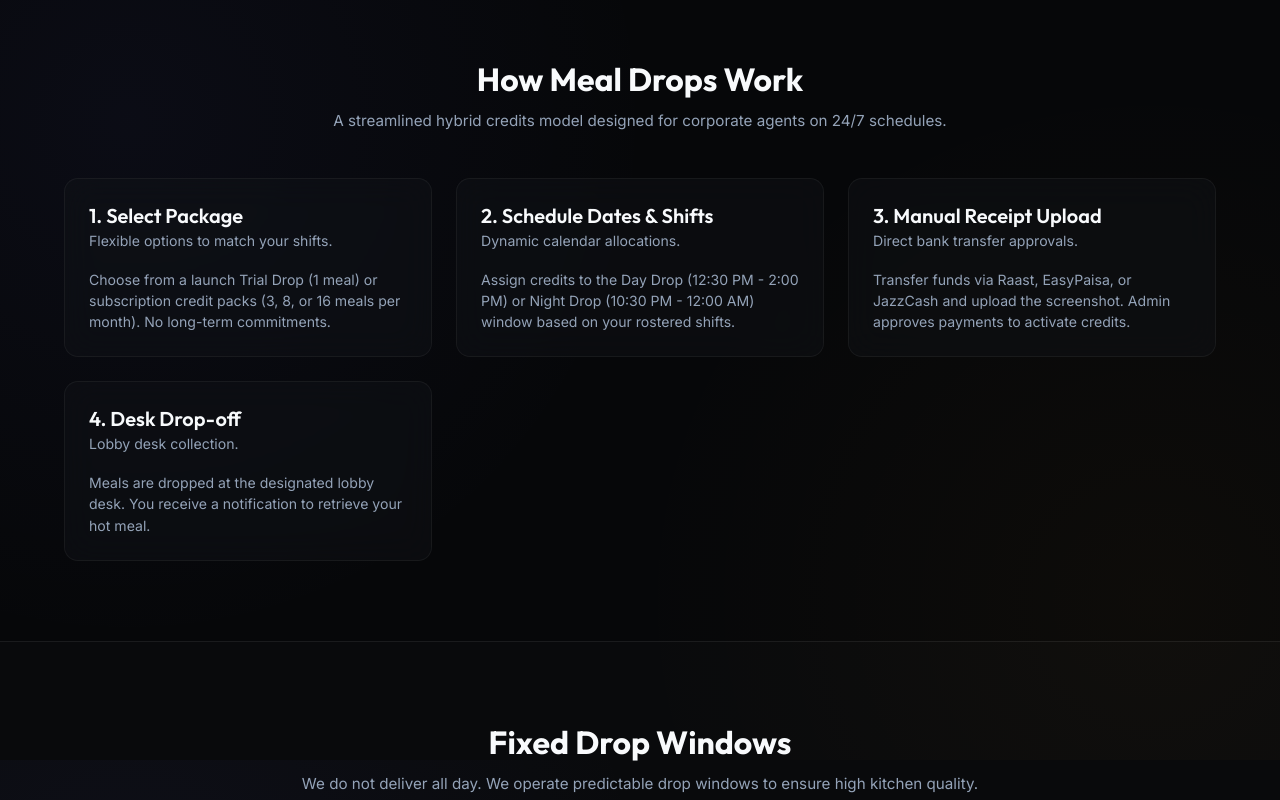
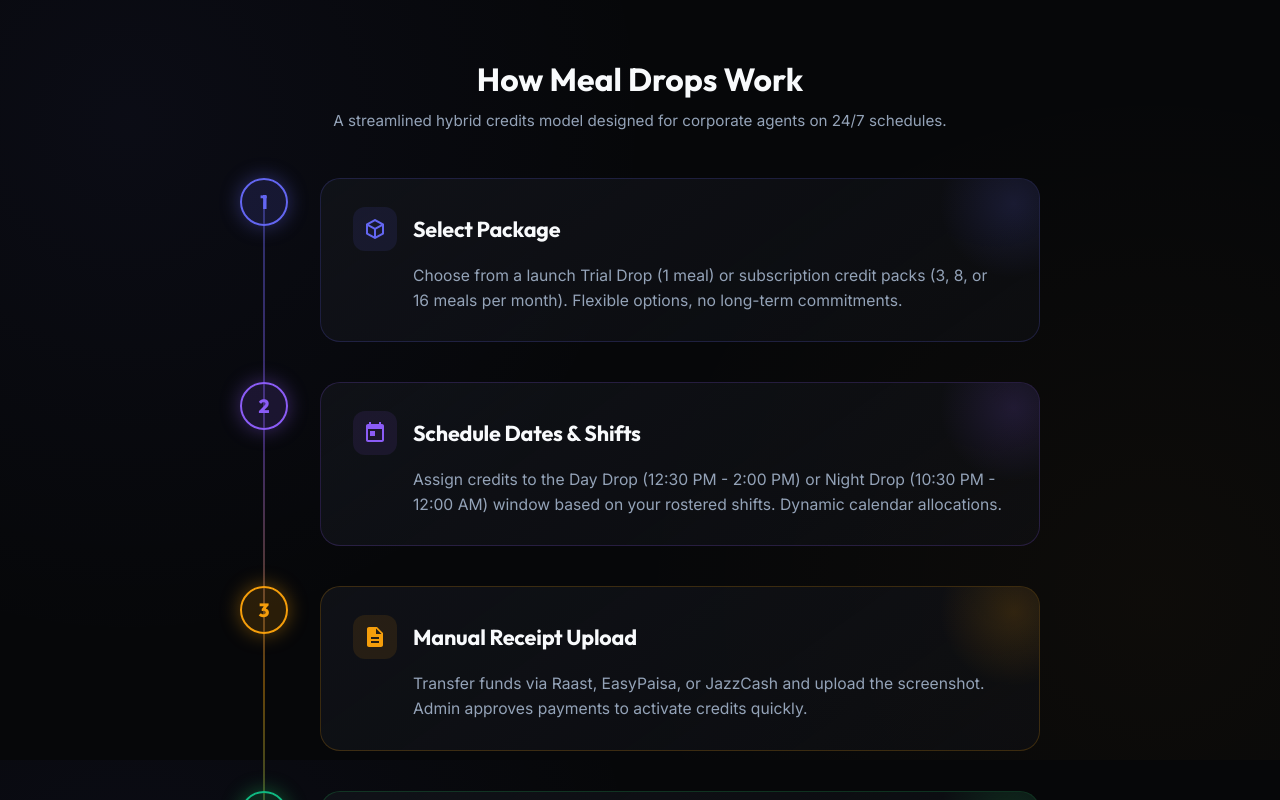
Before and after one commit to helloidropfood-ship-it/idropfood.com, a React (Vite) app: page / in a window 1280 px wide. Shown: the part 840-1640 px from the top of the page. Built offline with nearby package versions, Linux system fonts and the light colour scheme; no server answers.

Commit message:
Redesign How It Works section into a beautiful timeline

```diff
--- a/src/pages/LandingPage.jsx
+++ b/src/pages/LandingPage.jsx
@@ -284,27 +284,153 @@ export const LandingPage = () => {
           </p>
         </div>
 
-        <div className="u-grid" style={{ display: 'grid', gridTemplateColumns: 'repeat(auto-fit, minmax(280px, 1fr))', gap: '24px' }}>
-          <Card hoverable={true} className="animate-slide-up delay-100" title="1. Select Package" subtitle="Flexible options to match your shifts.">
-            <p style={{ fontSize: '0.88rem', color: 'var(--text-secondary)', lineHeight: '1.5' }}>
-              Choose from a launch Trial Drop (1 meal) or subscription credit packs (3, 8, or 16 meals per month). No long-term commitments.
-            </p>
-          </Card>
-          <Card hoverable={true} className="animate-slide-up delay-200" title="2. Schedule Dates & Shifts" subtitle="Dynamic calendar allocations.">
-            <p style={{ fontSize: '0.88rem', color: 'var(--text-secondary)', lineHeight: '1.5' }}>
-              Assign credits to the Day Drop (12:30 PM - 2:00 PM) or Night Drop (10:30 PM - 12:00 AM) window based on your rostered shifts.
-            </p>
-          </Card>
-          <Card hoverable={true} className="animate-slide-up delay-300" title="3. Manual Receipt Upload" subtitle="Direct bank transfer approvals.">
-            <p style={{ fontSize: '0.88rem', color: 'var(--text-secondary)', lineHeight: '1.5' }}>
-              Transfer funds via Raast, EasyPaisa, or JazzCash and upload the screenshot. Admin approves payments to activate credits.
-            </p>
-          </Card>
-          <Card hoverable={true} className="animate-slide-up delay-400" title="4. Desk Drop-off" subtitle="Lobby desk collection.">
-            <p style={{ fontSize: '0.88rem', color: 'var(--text-secondary)', lineHeight: '1.5' }}>
-              Meals are dropped at the designated lobby desk. You receive a notification to retrieve your hot meal.
-            </p>
-          </Card>
+        <div style={{ position: 'relative', maxWidth: '800px', margin: '0 auto' }}>
+          {/* Glowing Line */}
+          <div style={{
+            position: 'absolute',
+            left: '23px', // centers behind the 48px circles
+            top: '24px',
+            bottom: '24px',
+            width: '2px',
+            background: 'linear-gradient(to bottom, var(--primary) 0%, #8b5cf6 33%, var(--accent) 66%, var(--success) 100%)',
+            opacity: 0.4,
+            borderRadius: '2px'
+          }}></div>
+
+          {[
+            {
+              num: 1,
+              title: "Select Package",
+              desc: "Choose from a launch Trial Drop (1 meal) or subscription credit packs (3, 8, or 16 meals per month). Flexible options, no long-term commitments.",
+              color: "var(--primary)",
+              colorHex: "99, 102, 241",
+              icon: <path d="M21 16.5c0 .38-.21.71-.53.88l-7.9 4.44c-.16.12-.36.18-.57.18-.21 0-.41-.06-.57-.18l-7.9-4.44A.991.991 0 0 1 3 16.5v-9c0-.38.21-.71.53-.88l7.9-4.44c.16-.12.36-.18.57-.18.21 0 .41.06.57.18l7.9 4.44c.32.17.53.5.53.88v9zM12 4.15L6.04 7.5 12 10.85l5.96-3.35L12 4.15zM5 15.91l6 3.38v-6.71L5 9.21v6.7zm14 0v-6.7l-6 3.38v6.71l6-3.39z"/>
+            },
+            {
+              num: 2,
+              title: "Schedule Dates & Shifts",
+              desc: "Assign credits to the Day Drop (12:30 PM - 2:00 PM) or Night Drop (10:30 PM - 12:00 AM) window based on your rostered shifts. Dynamic calendar allocations.",
+              color: "#8b5cf6",
+              colorHex: "139, 92, 246",
+              icon: <path d="M19 3h-1V1h-2v2H8V1H6v2H5c-1.11 0-1.99.9-1.99 2L3 19c0 1.1.89 2 2 2h14c1.1 0 2-.9 2-2V5c0-1.1-.9-2-2-2zm0 16H5V8h14v11zM7 10h5v5H7z" />
+            },
+            {
+              num: 3,
+              title: "Manual Receipt Upload",
+              desc: "Transfer funds via Raast, EasyPaisa, or JazzCash and upload the screenshot. Admin approves payments to activate credits quickly.",
+              color: "var(--accent)",
+              colorHex: "245, 158, 11",
+              icon: <path d="M14 2H6c-1.1 0-1.99.9-1.99 2L4 20c0 1.1.89 2 1.99 2H18c1.1 0 2-.9 2-2V8l-6-6zm2 16H8v-2h8v2zm0-4H8v-2h8v2zm-3-5V3.5L18.5 9H13z" />
+            },
+            {
+              num: 4,
+              title: "Desk Drop-off",
+              desc: "Meals are dropped at the designated lobby desk. You receive a notification to retrieve your hot meal when it arrives.",
+              color: "var(--success)",
+              colorHex: "34, 197, 94",
+              icon: <path d="M12 2C8.13 2 5 5.13 5 9c0 5.25 7 13 7 13s7-7.75 7-13c0-3.87-3.13-7-7-7zm0 9.5c-1.38 0-2.5-1.12-2.5-2.5s1.12-2.5 2.5-2.5 2.5 1.12 2.5 2.5-1.12 2.5-2.5 2.5z" />
+            }
+          ].map((step, i) => (
+            <div key={i} className={`animate-slide-up delay-${(i + 1) * 100}`} style={{
+              display: 'flex',
+              alignItems: 'flex-start',
+              gap: '32px',
+              marginBottom: i !== 3 ? '40px' : '0',
+              position: 'relative',
+              zIndex: 1
+            }}>
+              {/* Number Circle Node */}
+              <div style={{
+                width: '48px',
+                height: '48px',
+                borderRadius: '50%',
+                background: `rgba(${step.colorHex}, 0.15)`,
+                border: `2px solid ${step.color}`,
+                display: 'flex',
+                alignItems: 'center',
+                justifyContent: 'center',
+                color: step.color,
+                fontFamily: 'var(--font-display)',
+                fontSize: '1.2rem',
+                fontWeight: 800,
+                boxShadow: `0 0 20px rgba(${step.colorHex}, 0.4)`,
+                flexShrink: 0,
+                position: 'relative',
+                backdropFilter: 'blur(4px)'
+              }}>
+                {step.num}
+              </div>
+
+              {/* Content Card */}
+              <div className="glass-card u-hover-lift" style={{
+                flex: 1,
+                padding: '28px 32px',
+                borderRadius: 'var(--radius-lg)',
+                border: `1px solid rgba(${step.colorHex}, 0.2)`,
+                background: 'linear-gradient(145deg, rgba(18, 20, 26, 0.8) 0%, rgba(18, 20, 26, 0.4) 100%)',
+                position: 'relative',
+                overflow: 'hidden',
+                transition: 'all 0.3s ease'
+              }}
+              onMouseEnter={(e) => {
+                e.currentTarget.style.boxShadow = `0 10px 40px rgba(${step.colorHex}, 0.15)`;
+                e.currentTarget.style.borderColor = `rgba(${step.colorHex}, 0.5)`;
+              }}
+              onMouseLeave={(e) => {
+                e.currentTarget.style.boxShadow = 'none';
+                e.currentTarget.style.borderColor = `rgba(${step.colorHex}, 0.2)`;
+              }}
+              >
+                {/* Subtle background glow */}
+                <div style={{
+                  position: 'absolute',
+                  top: '-50px',
+                  right: '-50px',
+                  width: '150px',
+                  height: '150px',
+                  background: `radial-gradient(circle, rgba(${step.colorHex}, 0.15) 0%, transparent 70%)`,
+                  borderRadius: '50%',
+                  pointerEvents: 'none'
+                }}></div>
+
+                <div style={{ display: 'flex', alignItems: 'center', gap: '16px', marginBottom: '12px' }}>
+                  <div style={{
+                    width: '44px',
+                    height: '44px',
+                    borderRadius: '12px',
+                    background: `rgba(${step.colorHex}, 0.1)`,
+                    display: 'flex',
+                    alignItems: 'center',
+                    justifyContent: 'center',
+                    color: step.color
+                  }}>
+                    <svg width="24" height="24" viewBox="0 0 24 24" fill="currentColor">
+                      {step.icon}
+                    </svg>
+                  </div>
+                  <h3 style={{
+                    fontSize: '1.35rem',
+                    fontWeight: 700,
+                    fontFamily: 'var(--font-display)',
+                    color: 'var(--text-primary)',
+                    letterSpacing: '-0.01em',
+                    margin: 0
+                  }}>
+                    {step.title}
+                  </h3>
+                </div>
+                <p style={{
+                  color: 'var(--text-secondary)',
+                  fontSize: '0.98rem',
+                  lineHeight: '1.6',
+                  margin: 0,
+                  paddingLeft: '60px'
+                }}>
+                  {step.desc}
+                </p>
+              </div>
+            </div>
+          ))}
         </div>
       </section>
 
```
